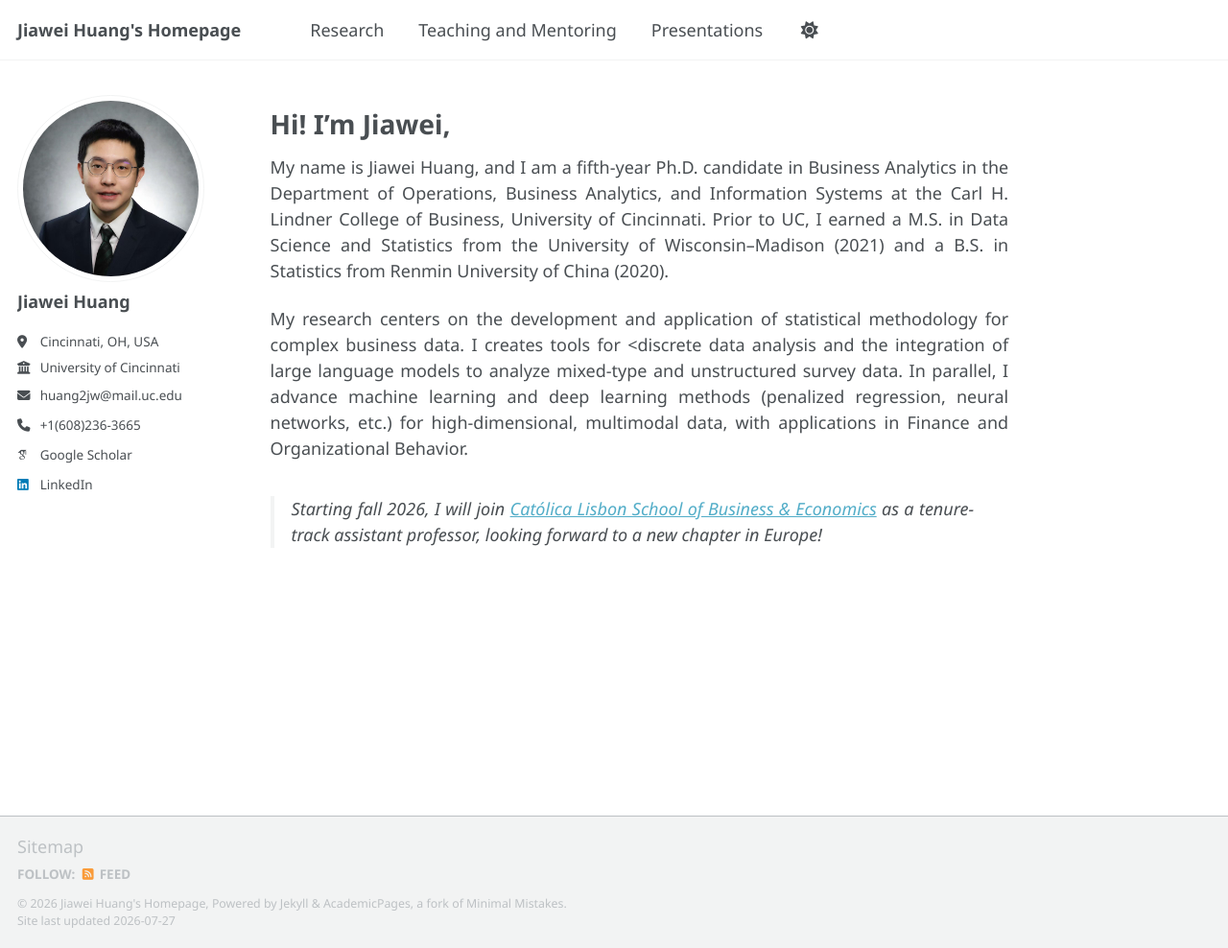
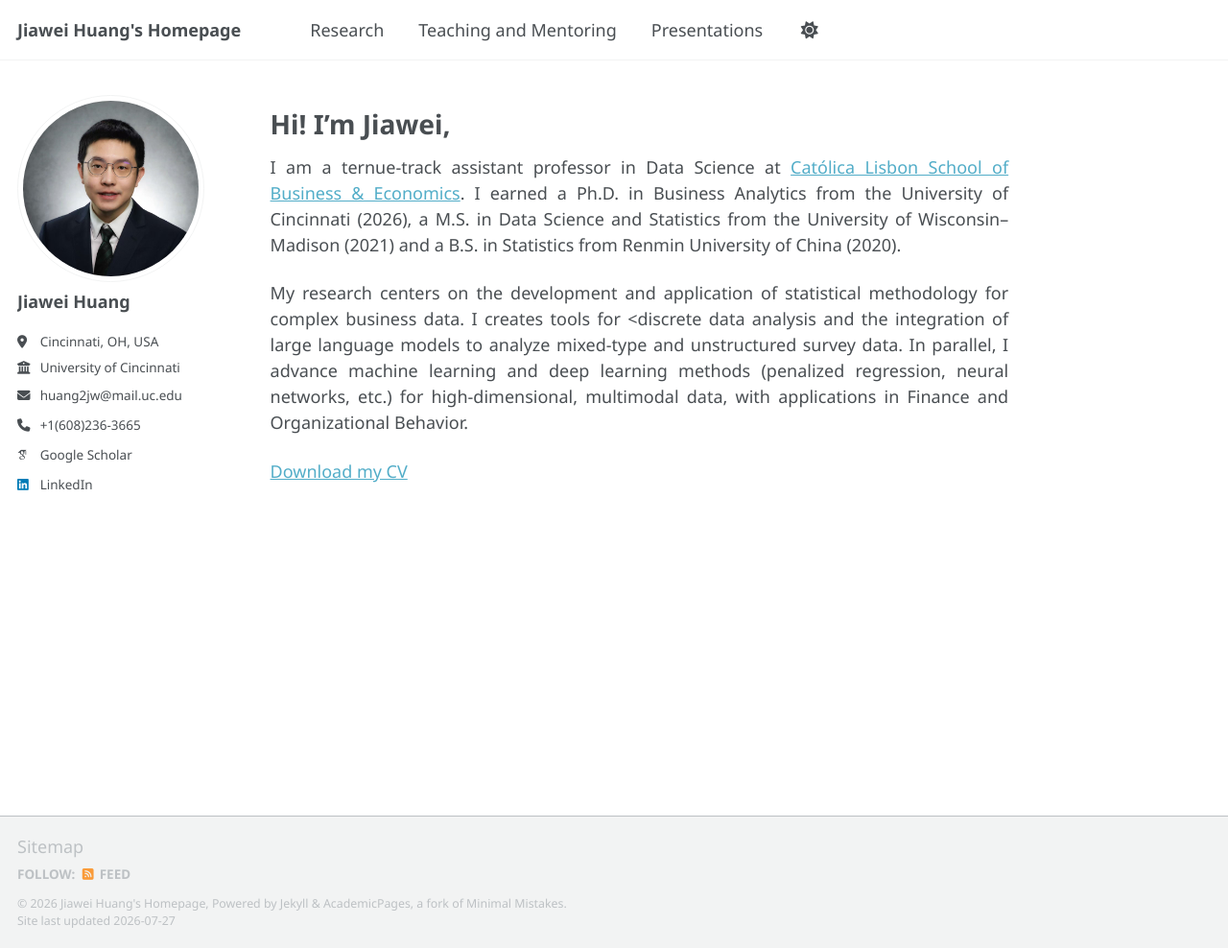
Before and after one commit to Jiawei98/Jiawei98.github.io, a Jekyll site: the page built from _pages/about.md, in a window 1280 px wide and 988 px high. Shown: the whole window at 96% size. Built offline with Jekyll 4.4.1, drawn with Linux system fonts in a browser that asks for light colours; some web fonts are replaced; a script that is not in the unit is left out.

Commit message:
Update about.md

```diff
--- a/_pages/about.md
+++ b/_pages/about.md
@@ -11,8 +11,8 @@ description: "Jiawei Huang - PhD Candidate in Business Analytics at University o
 
 # Hi! I'm Jiawei,
 
-My name is Jiawei Huang, and I am a fifth-year Ph.D. candidate in Business Analytics in the Department of Operations, Business Analytics, and Information Systems at the Carl H. Lindner College of Business, University of Cincinnati. Prior to UC, I earned a M.S. in Data Science and Statistics from the University of Wisconsin–Madison (2021) and a B.S. in Statistics from Renmin University of China (2020).
+I am a ternue-track assistant professor in Data Science at [Católica Lisbon School of Business & Economics](https://www.clsbe.lisboa.ucp.pt/catolica-lisbon-school-business-economics). I earned a Ph.D. in Business Analytics from the University of Cincinnati (2026), a M.S. in Data Science and Statistics from the University of Wisconsin–Madison (2021) and a B.S. in Statistics from Renmin University of China (2020).
 
 My research centers on the development and application of statistical methodology for complex business data. I creates tools for <discrete data analysis and the integration of large language models to analyze mixed-type and unstructured survey data. In parallel, I advance machine learning and deep learning methods (penalized regression, neural networks, etc.) for high-dimensional, multimodal data, with applications in Finance and Organizational Behavior.
 
-> Starting fall 2026, I will join [Católica Lisbon School of Business & Economics](https://www.clsbe.lisboa.ucp.pt/catolica-lisbon-school-business-economics) as a tenure-track assistant professor, looking forward to a new chapter in Europe!
+[Download my CV](../files/CV_Jiawei_Huang_UC.pdf)
```
